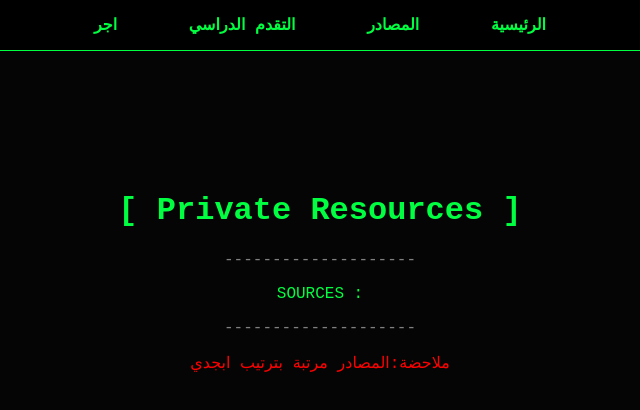
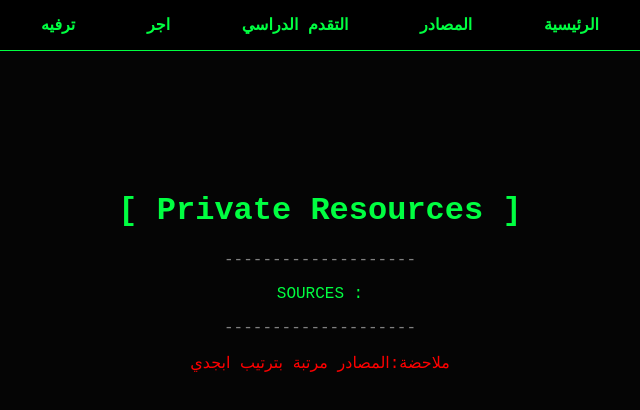
Before and after one commit to iyadard68-web/iyad-site, a plain HTML site: page resources.html in a window 1280 px wide. Shown: the whole page, without its empty margins (320-960 px from the left). Drawn offline with Linux system fonts and the light colour scheme.

Commit message:
Update resources.html

```diff
--- a/resources.html
+++ b/resources.html
@@ -17,6 +17,7 @@
         <a href="/iyad-site/resources">المصادر</a>
         <a href="/iyad-site/progress">التقدم الدراسي</a>
         <a href="/iyad-site/ajr">اجر</a>
+        <a href=/iyad-site/trfih>ترفيه</a>
     </div>
     <div class="hero">
         <h1>[ Private Resources ]</h1>
```
